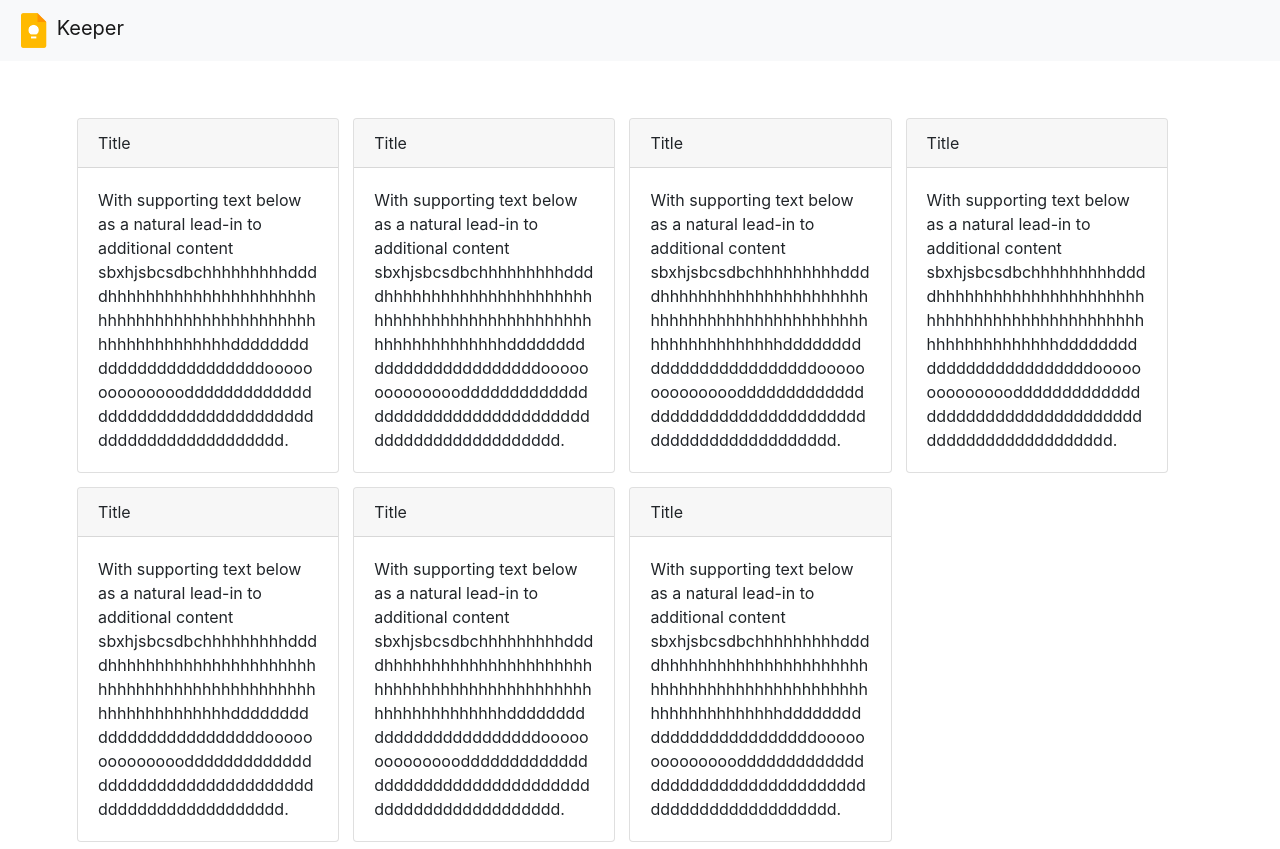
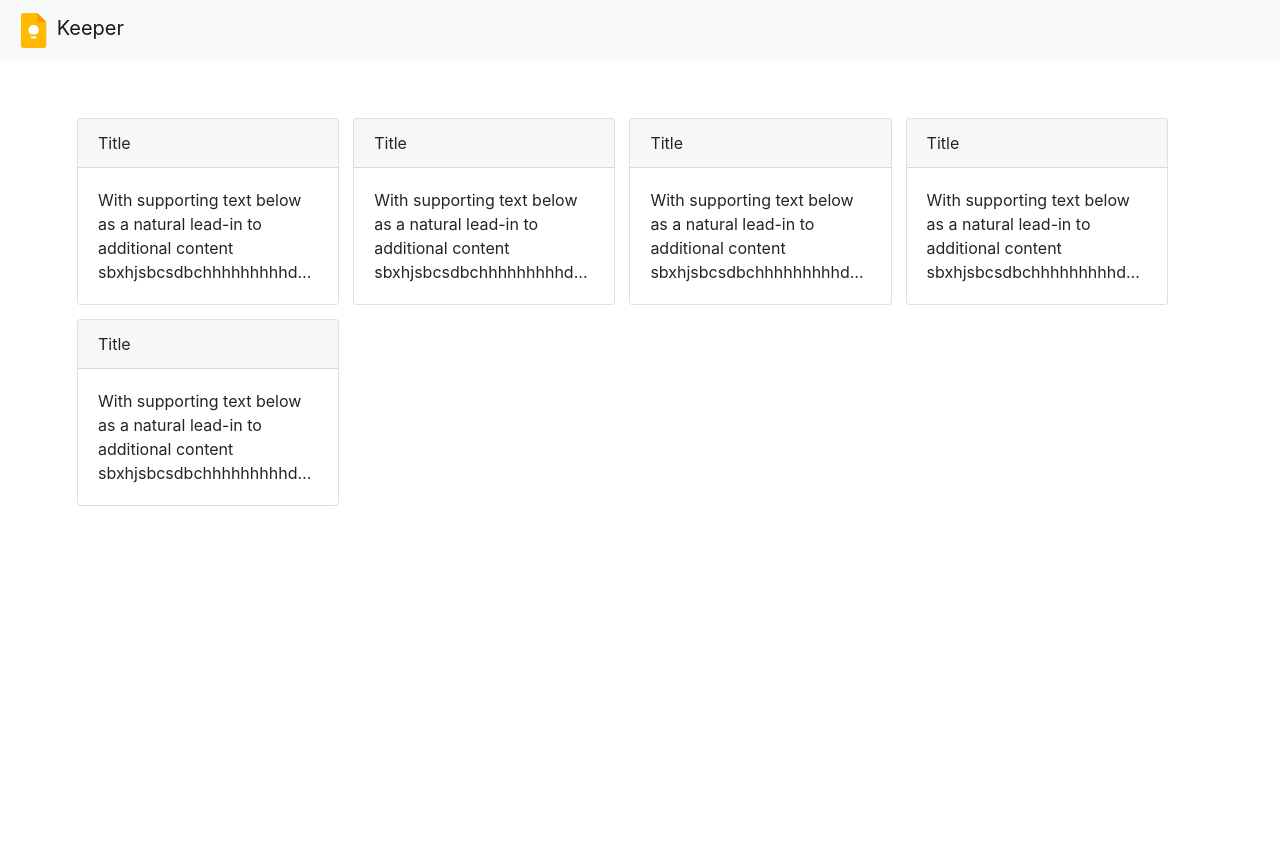
Before and after one commit to pateluday07/keeper-frontend, an Angular app: page /home in a window 1280 px wide. After the commit the page ends 800 px from the top, so only its background shows below. Built offline with nearby package versions, Linux system fonts and the light colour scheme.

Commit message:
design home-component

```diff
--- a/src/app/home/home.component.css
+++ b/src/app/home/home.component.css
@@ -1,17 +1,16 @@
 .container {
     margin-top: 50px;
-    /* background-color: antiquewhite; */
     padding: 0px;
 }
 
 .card {
-    width: 23%;
-    min-height: 25%;
-    max-height: 25%;
+    max-width: 23%;
     margin: 7px;
-    overflow: hidden;
 }
 
 .card-text {
-    word-wrap: break-word;
+    display: -webkit-box;
+    -webkit-line-clamp: 4;
+    -webkit-box-orient: vertical;
+    overflow: hidden;
 }
--- a/src/app/home/home.component.html
+++ b/src/app/home/home.component.html
@@ -5,7 +5,8 @@
         </div>
         <div class="card-body">
             <p class="card-text">With supporting text below as a natural lead-in to additional content
-                sbxhjsbcsdbchhhhhhhhhddddhhhhhhhhhhhhhhhhhhhhhhhhhhhhhhhhhhhhhhhhhhhhhhhhhhhhhhhhhhhdddddddddddddddddddddddddoooooooooooooodddddddddddddddddddddddddddddddddddddddddddddddddddddd.</p>
+                sbxhjsbcsdbchhhhhhhhhddddhhhhhhhhhhhhhhhhhhhhhhhhhhhhhhhhhhhhhhhhhhhhhhhhhhhhhhhhhhhdddddddddddddddddddddddddoooooooooooooodddddddddddddddddddddddddddddddddddddddddddddddddddddd.
+            </p>
         </div>
     </div>
 
@@ -15,7 +16,8 @@
         </div>
         <div class="card-body">
             <p class="card-text">With supporting text below as a natural lead-in to additional content
-                sbxhjsbcsdbchhhhhhhhhddddhhhhhhhhhhhhhhhhhhhhhhhhhhhhhhhhhhhhhhhhhhhhhhhhhhhhhhhhhhhdddddddddddddddddddddddddoooooooooooooodddddddddddddddddddddddddddddddddddddddddddddddddddddd.</p>
+                sbxhjsbcsdbchhhhhhhhhddddhhhhhhhhhhhhhhhhhhhhhhhhhhhhhhhhhhhhhhhhhhhhhhhhhhhhhhhhhhhdddddddddddddddddddddddddoooooooooooooodddddddddddddddddddddddddddddddddddddddddddddddddddddd.
+            </p>
         </div>
     </div>
     <div class="card">
@@ -24,43 +26,30 @@
         </div>
         <div class="card-body">
             <p class="card-text">With supporting text below as a natural lead-in to additional content
-                sbxhjsbcsdbchhhhhhhhhddddhhhhhhhhhhhhhhhhhhhhhhhhhhhhhhhhhhhhhhhhhhhhhhhhhhhhhhhhhhhdddddddddddddddddddddddddoooooooooooooodddddddddddddddddddddddddddddddddddddddddddddddddddddd.</p>
+                sbxhjsbcsdbchhhhhhhhhddddhhhhhhhhhhhhhhhhhhhhhhhhhhhhhhhhhhhhhhhhhhhhhhhhhhhhhhhhhhhdddddddddddddddddddddddddoooooooooooooodddddddddddddddddddddddddddddddddddddddddddddddddddddd.
+            </p>
         </div>
     </div>
+
     <div class="card">
         <div class="card-header">
             Title
         </div>
         <div class="card-body">
             <p class="card-text">With supporting text below as a natural lead-in to additional content
-                sbxhjsbcsdbchhhhhhhhhddddhhhhhhhhhhhhhhhhhhhhhhhhhhhhhhhhhhhhhhhhhhhhhhhhhhhhhhhhhhhdddddddddddddddddddddddddoooooooooooooodddddddddddddddddddddddddddddddddddddddddddddddddddddd.</p>
+                sbxhjsbcsdbchhhhhhhhhddddhhhhhhhhhhhhhhhhhhhhhhhhhhhhhhhhhhhhhhhhhhhhhhhhhhhhhhhhhhhdddddddddddddddddddddddddoooooooooooooodddddddddddddddddddddddddddddddddddddddddddddddddddddd.
+            </p>
         </div>
     </div>
+
     <div class="card">
         <div class="card-header">
             Title
         </div>
         <div class="card-body">
             <p class="card-text">With supporting text below as a natural lead-in to additional content
-                sbxhjsbcsdbchhhhhhhhhddddhhhhhhhhhhhhhhhhhhhhhhhhhhhhhhhhhhhhhhhhhhhhhhhhhhhhhhhhhhhdddddddddddddddddddddddddoooooooooooooodddddddddddddddddddddddddddddddddddddddddddddddddddddd.</p>
-        </div>
-    </div>
-    <div class="card">
-        <div class="card-header">
-            Title
-        </div>
-        <div class="card-body">
-            <p class="card-text" style="overflow: hidden;">With supporting text below as a natural lead-in to additional content
-                sbxhjsbcsdbchhhhhhhhhddddhhhhhhhhhhhhhhhhhhhhhhhhhhhhhhhhhhhhhhhhhhhhhhhhhhhhhhhhhhhdddddddddddddddddddddddddoooooooooooooodddddddddddddddddddddddddddddddddddddddddddddddddddddd.</p>
-        </div>
-    </div>
-    <div class="card">
-        <div class="card-header">
-            Title
-        </div>
-        <div class="card-body">
-            <p class="card-text">With supporting text below as a natural lead-in to additional content
-                sbxhjsbcsdbchhhhhhhhhddddhhhhhhhhhhhhhhhhhhhhhhhhhhhhhhhhhhhhhhhhhhhhhhhhhhhhhhhhhhhdddddddddddddddddddddddddoooooooooooooodddddddddddddddddddddddddddddddddddddddddddddddddddddd.</p>
+                sbxhjsbcsdbchhhhhhhhhddddhhhhhhhhhhhhhhhhhhhhhhhhhhhhhhhhhhhhhhhhhhhhhhhhhhhhhhhhhhhdddddddddddddddddddddddddoooooooooooooodddddddddddddddddddddddddddddddddddddddddddddddddddddd.
+            </p>
         </div>
     </div>
 </div>
```
